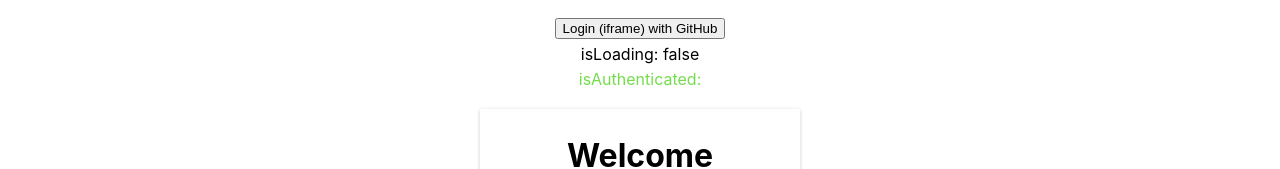
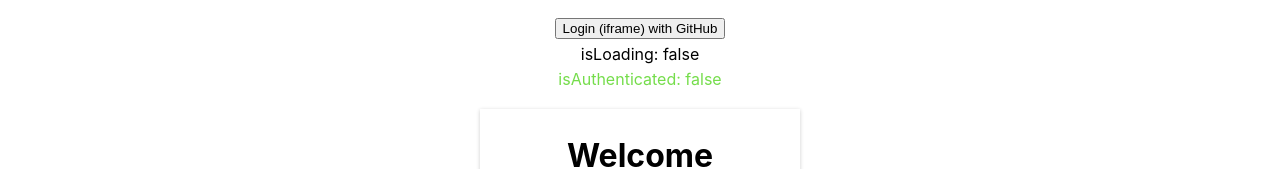
Before and after one commit to Cl3r1k/pomodo-react, a React (Create React App) app: page /login in a window 1280 px wide. Shown: the part 368-537 px from the top of the page. Built offline with nearby package versions, Linux system fonts and the light colour scheme; no server answers.

Commit message:
refactor: update 'LoginGithubWithPopup' component

```diff
--- a/src/components/LoginGithubWithPopup/index.js
+++ b/src/components/LoginGithubWithPopup/index.js
@@ -96,7 +96,9 @@ export const LoginGithubWithPopup = () => {
           ErrorMessage: {authGhData.errorMessage}
         </div>
       )}
-      <div className={styles.authText}>isAuthenticated: {isAuthenticated}</div>
+      <div className={styles.authText}>
+        isAuthenticated: {isAuthenticated ? 'true' : 'false'}
+      </div>
     </div>
   );
 };
--- a/src/metadata.json
+++ b/src/metadata.json
@@ -1 +1 @@
-{ "build": "1422", "version": "0.1.0.1422" }
+{ "build": "1423", "version": "0.1.0.1423" }
```
